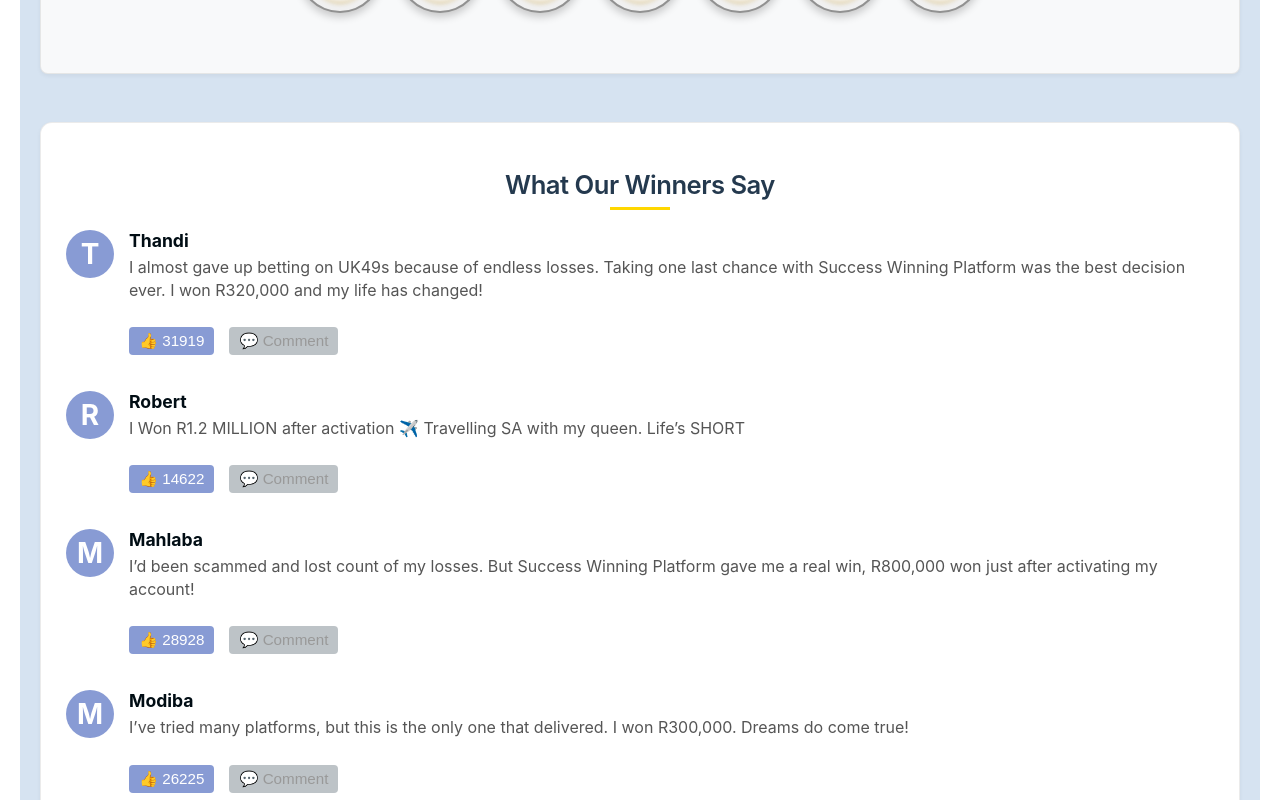
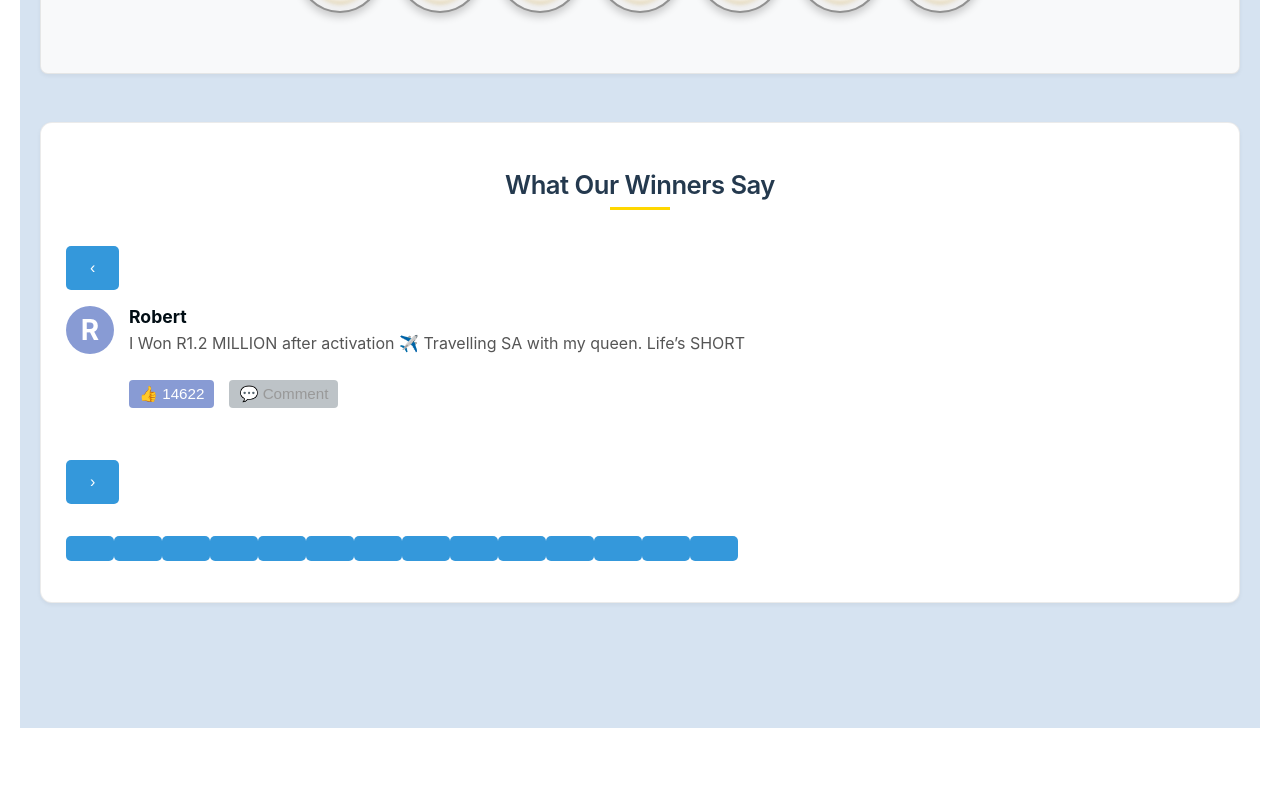
Before and after one commit to omas1st/successplatform, a React (Create React App) app: page / in a window 1280 px wide. Shown: the part 2180-2980 px from the top of the page. After the commit the page ends 2908 px from the top, so only its background shows below. Built offline with nearby package versions, Linux system fonts and the light colour scheme; no server answers; the HTML template or start-up script is replaced by a standard one.

Commit message:
Update Home.js

```diff
--- a/src/pages/Home.js
+++ b/src/pages/Home.js
@@ -1,6 +1,6 @@
 // src/pages/Home.js
 
-import React, { useEffect, useState } from 'react';
+import React, { useEffect, useState, useRef } from 'react';
 import { useNavigate }        from 'react-router-dom';
 import API                    from '../api';
 import Header                 from '../components/Header';
@@ -103,6 +103,11 @@
   const [justLiked, setJustLiked]     = useState({});
   const navigate = useNavigate();
 
+  // Carousel-specific state
+  const [currentIdx, setCurrentIdx] = useState(0);
+  const [isPaused, setIsPaused] = useState(false);
+  const touchStartX = useRef(null);
+
   // Load lotto data
   useEffect(() => {
     API.get('/lotto/free').then(r => setFreeBalls(r.data.balls)).catch(() => {});
@@ -138,6 +143,51 @@
       setJustLiked(prev => ({ ...prev, [id]: false }));
     }, 800);
   };
+
+  // Carousel: auto-advance
+  useEffect(() => {
+    if (isPaused) return;
+    const interval = setInterval(() => {
+      setCurrentIdx(prev => (prev + 1) % TESTIMONIALS.length);
+    }, 5000); // 5s
+    return () => clearInterval(interval);
+  }, [isPaused]);
+
+  // Keyboard navigation
+  useEffect(() => {
+    const handler = e => {
+      if (e.key === 'ArrowLeft') {
+        setCurrentIdx(prev => (prev - 1 + TESTIMONIALS.length) % TESTIMONIALS.length);
+      } else if (e.key === 'ArrowRight') {
+        setCurrentIdx(prev => (prev + 1) % TESTIMONIALS.length);
+      }
+    };
+    window.addEventListener('keydown', handler);
+    return () => window.removeEventListener('keydown', handler);
+  }, []);
+
+  const goPrev = () => setCurrentIdx(prev => (prev - 1 + TESTIMONIALS.length) % TESTIMONIALS.length);
+  const goNext = () => setCurrentIdx(prev => (prev + 1) % TESTIMONIALS.length);
+
+  const handleTouchStart = (e) => {
+    touchStartX.current = e.touches[0].clientX;
+  };
+  const handleTouchEnd = (e) => {
+    const endX = e.changedTouches[0].clientX;
+    const startX = touchStartX.current;
+    if (startX == null) return;
+    const diff = startX - endX;
+    if (Math.abs(diff) > 40) {
+      if (diff > 0) {
+        goNext();
+      } else {
+        goPrev();
+      }
+    }
+    touchStartX.current = null;
+  };
+
+  const current = TESTIMONIALS[currentIdx];
 
   return (
     <div className="home-page">
@@ -194,21 +244,38 @@
           </div>
         </section>
 
-        {/* Testimonials Section at Bottom */}
-        <section className="testimonials-section">
+        {/* Testimonials Section (Carousel) */}
+        <section
+          className="testimonials-section"
+          onMouseEnter={() => setIsPaused(true)}
+          onMouseLeave={() => setIsPaused(false)}
+          onTouchStart={handleTouchStart}
+          onTouchEnd={handleTouchEnd}
+          aria-roledescription="carousel"
+        >
           <h2>What Our Winners Say</h2>
-          {TESTIMONIALS.map(({ id, name, text }) => (
-            <div key={id} className="testimonial">
-              <div className="avatar">{name.charAt(0)}</div>
+
+          <div className="testimonial-carousel">
+            <button
+              className="carousel-control prev"
+              aria-label="Previous testimonial"
+              onClick={goPrev}
+            >
+              ‹
+            </button>
+
+            <div className="testimonial-display" role="group" aria-label={`Testimonial ${currentIdx + 1} of ${TESTIMONIALS.length}`}>
+              <div className="testimonial">
+                <div className="avatar">{current.name.charAt(0)}</div>
                 <div className="testimonial-content">
-                <strong>{name}</strong>
-                <p>{text}</p>
+                  <strong>{current.name}</strong>
+                  <p>{current.text}</p>
                   <div className="testimonial-actions">
                     <button
-                    className={`like-button ${justLiked[id] ? 'liked' : ''}`}
-                    onClick={() => handleLikeClick(id)}
+                      className={`like-button ${justLiked[current.id] ? 'liked' : ''}`}
+                      onClick={() => handleLikeClick(current.id)}
                     >
-                    👍 {likes[id] || 0}
+                      👍 {likes[current.id] || 0}
                     </button>
                     <button className="comment-link" disabled>
                       💬 Comment
@@ -216,7 +283,29 @@
                   </div>
                 </div>
               </div>
+            </div>
+
+            <button
+              className="carousel-control next"
+              aria-label="Next testimonial"
+              onClick={goNext}
+            >
+              ›
+            </button>
+          </div>
+
+          <div className="carousel-dots" role="tablist" aria-label="Testimonial navigation">
+            {TESTIMONIALS.map((t, idx) => (
+              <button
+                key={t.id}
+                className={`dot ${idx === currentIdx ? 'active' : ''}`}
+                onClick={() => setCurrentIdx(idx)}
+                aria-label={`Show testimonial ${idx + 1}`}
+                aria-selected={idx === currentIdx}
+                role="tab"
+              />
             ))}
+          </div>
         </section>
       </main>
 
```
Lines whose indentation alone changed are shown as unchanged.
